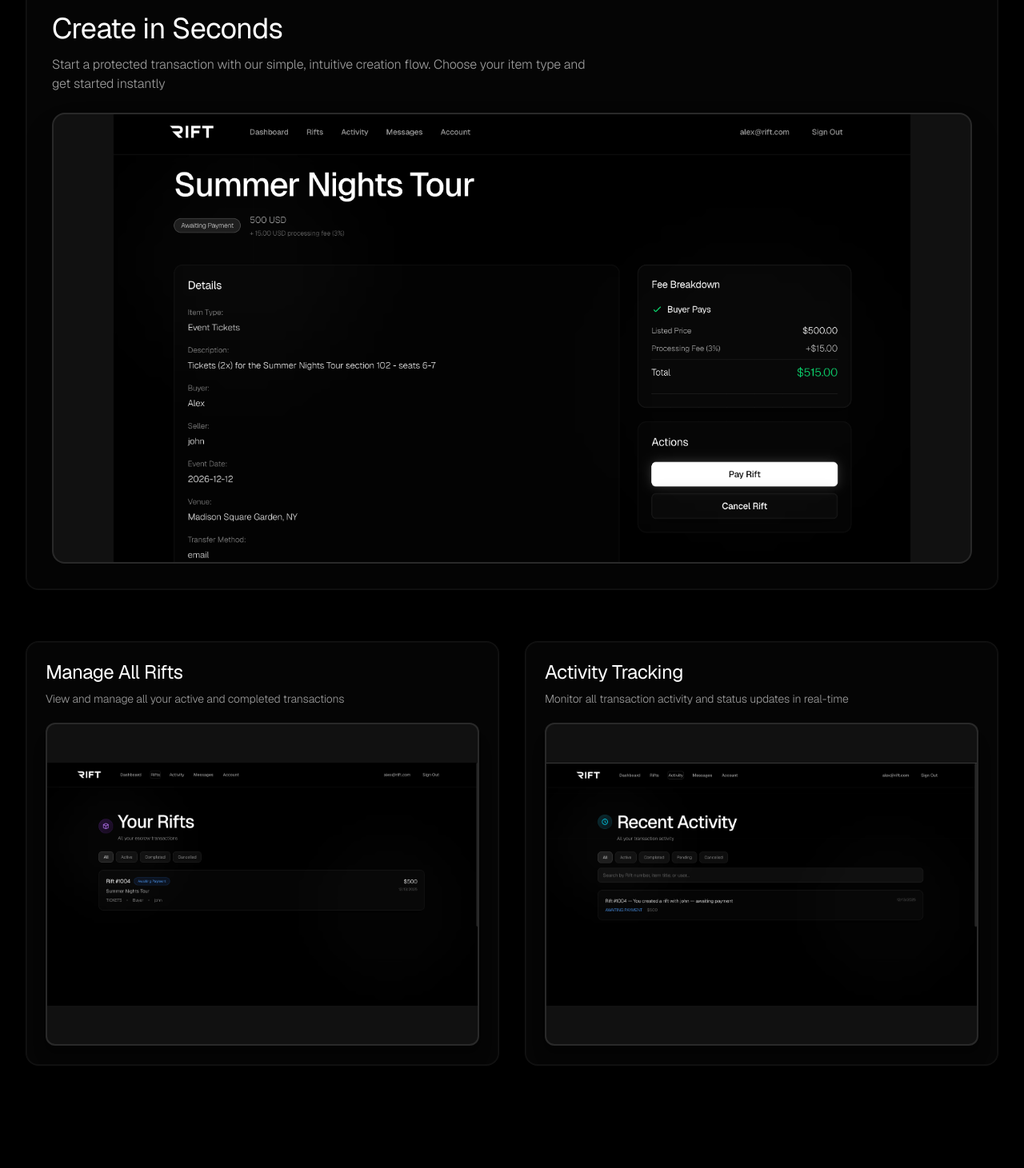
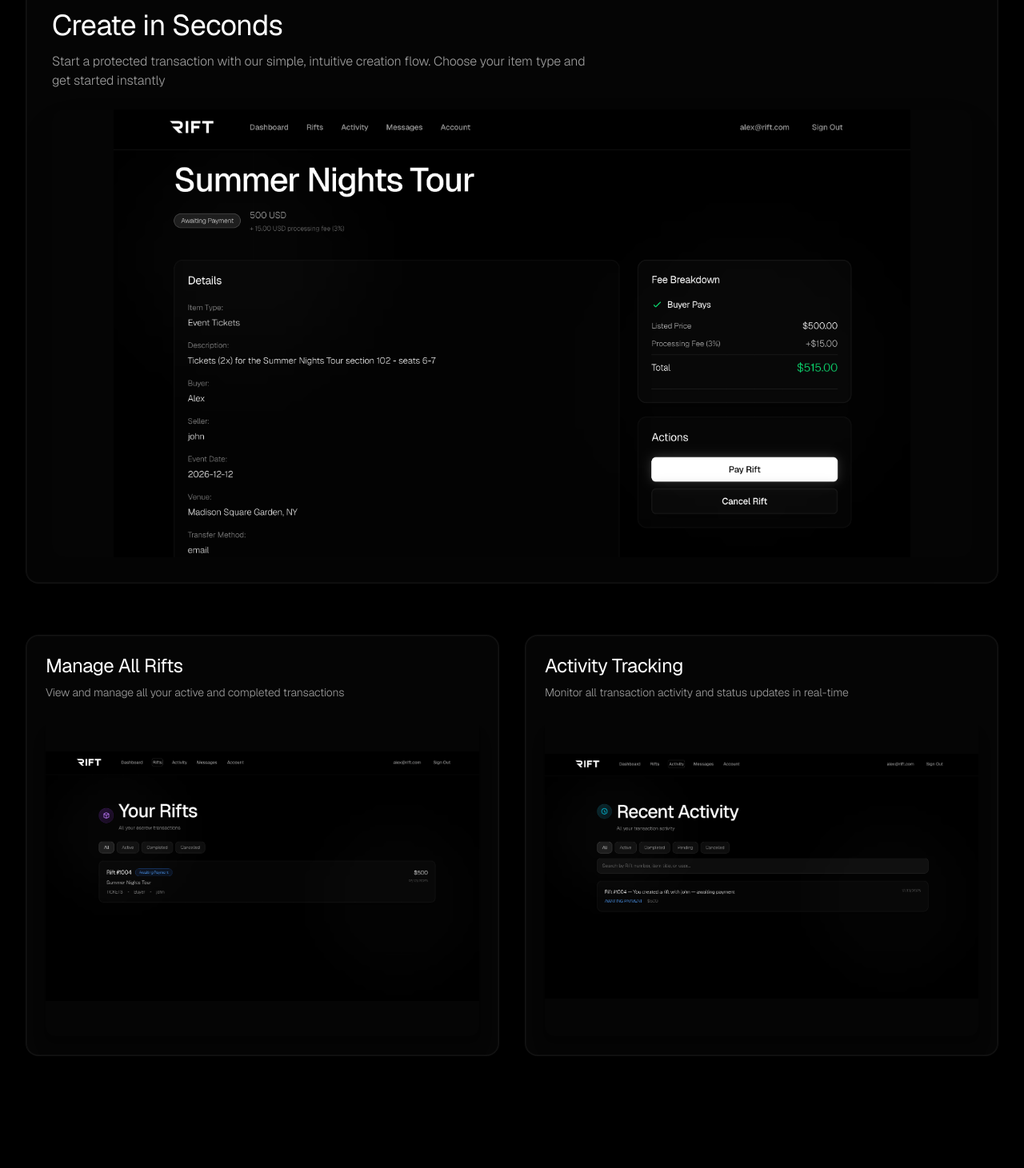
Before and after one commit to nav2424/rift, a Next.js app: page / in a window 1280 px wide. Shown: the part 3200-4661 px from the top of the page at 80% size. Built offline with nearby package versions, Linux system fonts and the light colour scheme; no server answers.

Commit message:
Remove borders and CTA buttons from command center screenshots

```diff
--- a/app/page.tsx
+++ b/app/page.tsx
@@ -93,17 +93,9 @@ function ScreenshotGallery() {
                 </p>
               </div>
               <div
-                className="relative rounded-2xl overflow-hidden border-2 border-white/10 bg-white/5 shadow-2xl cursor-pointer group/image"
+                className="relative rounded-2xl overflow-hidden shadow-2xl cursor-pointer group/image"
                 onClick={() => setSelectedImage(screenshot.src)}
               >
-                <div className="absolute inset-0 bg-gradient-to-t from-black/40 via-transparent to-transparent opacity-0 group-hover/image:opacity-100 transition-opacity duration-300 z-10 flex items-end justify-center pb-6">
-                  <div className="flex items-center gap-2 px-4 py-2 rounded-full bg-white/10 backdrop-blur-sm border border-white/20">
-                    <svg className="w-5 h-5 text-white" fill="none" stroke="currentColor" viewBox="0 0 24 24">
-                      <path strokeLinecap="round" strokeLinejoin="round" strokeWidth={2} d="M21 21l-6-6m2-5a7 7 0 11-14 0 7 7 0 0114 0zM10 7v3m0 0v3m0-3h3m-3 0H7" />
-                    </svg>
-                    <span className="text-sm font-medium text-white">Click to view full size</span>
-                  </div>
-                </div>
                 <img
                   src={screenshot.src}
                   alt={screenshot.title}
@@ -132,17 +124,9 @@ function ScreenshotGallery() {
                 </p>
               </div>
               <div
-                className="relative rounded-xl overflow-hidden border-2 border-white/10 bg-white/5 shadow-xl cursor-pointer group/image"
+                className="relative rounded-xl overflow-hidden shadow-xl cursor-pointer group/image"
                 onClick={() => setSelectedImage(screenshot.src)}
               >
-                <div className="absolute inset-0 bg-gradient-to-t from-black/40 via-transparent to-transparent opacity-0 group-hover/image:opacity-100 transition-opacity duration-300 z-10 flex items-end justify-center pb-4">
-                  <div className="flex items-center gap-2 px-3 py-1.5 rounded-full bg-white/10 backdrop-blur-sm border border-white/20">
-                    <svg className="w-4 h-4 text-white" fill="none" stroke="currentColor" viewBox="0 0 24 24">
-                      <path strokeLinecap="round" strokeLinejoin="round" strokeWidth={2} d="M21 21l-6-6m2-5a7 7 0 11-14 0 7 7 0 0114 0zM10 7v3m0 0v3m0-3h3m-3 0H7" />
-                    </svg>
-                    <span className="text-xs font-medium text-white">Click to expand</span>
-                  </div>
-                </div>
                 <img
                   src={screenshot.src}
                   alt={screenshot.title}
```
Also changed, not shown: public/recent-activity.png, public/rifts.png.
